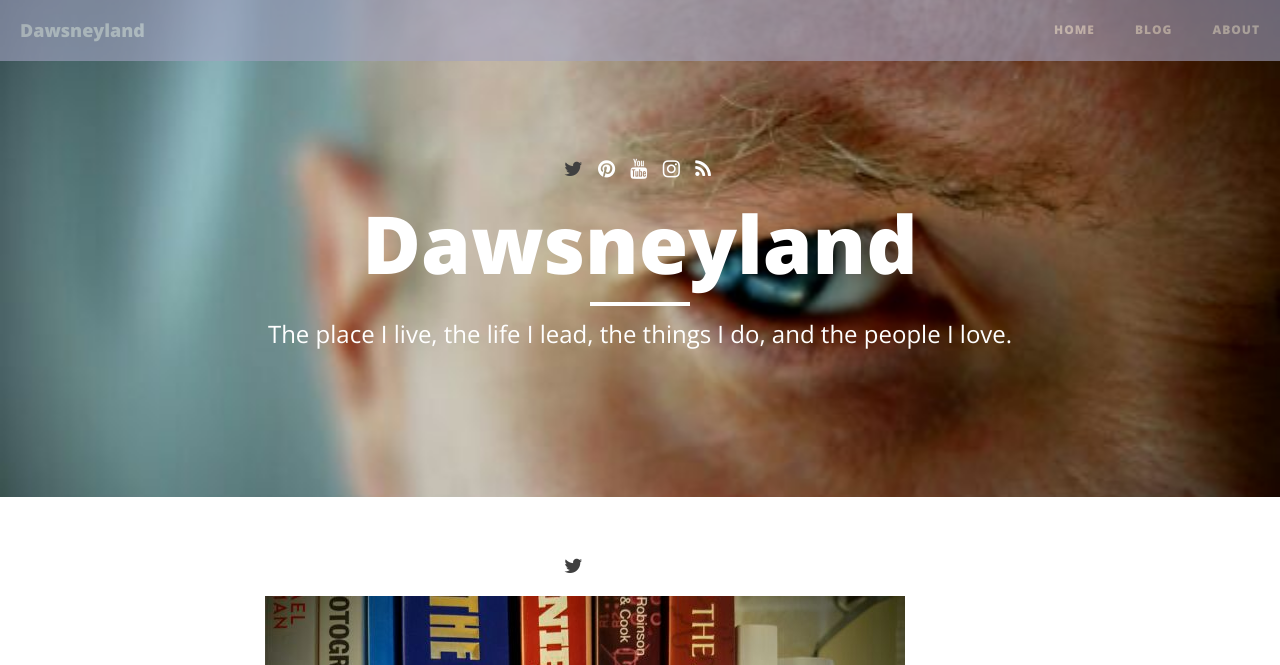
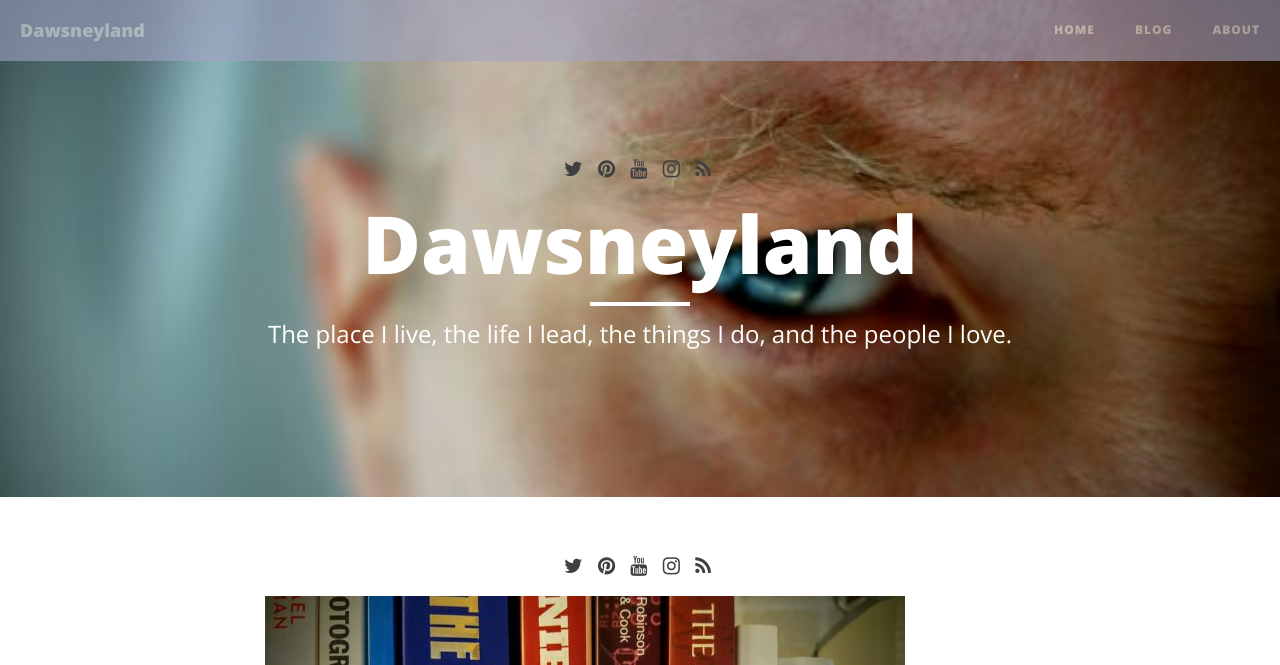
Before and after one commit to dawsneyland/formerdland, a Jekyll site: the page built from index.html, in a window 1280 px wide. Shown: the top 665 px of the page. Built offline with Jekyll 4.4.1, drawn with Linux system fonts in a browser that asks for light colours; nearby versions of some CDN libraries; the list of posts is cut into pages by our own code.

Commit message:
Update social.html

```diff
--- a/_includes/social.html
+++ b/_includes/social.html
@@ -1,7 +1,7 @@
 <ul class="list-inline text-centre social-contacts">
   <li><a href="http://twitter.com/dawsneyland"><i class="fa fa-twitter"></i></a></li>
-  <li><a href="http://pinterest.com/dawsneyland"><i class="fa fa-pinterest fa-inverse"></i></a></li>
-  <li><a href="http://youtube.com/dawsneyland"><i class="fa fa-youtube fa-inverse"></i></a></li>
-  <li><a href="http://instagram.com/dawsneyland"><i class="fa fa-instagram fa-inverse"></i></a></li>
-  <li><a href="/feed.xml"><i class="fa fa-rss fa-inverse"></i></a></li>
+  <li><a href="http://pinterest.com/dawsneyland"><i class="fa fa-pinterest"></i></a></li>
+  <li><a href="http://youtube.com/dawsneyland"><i class="fa fa-youtube"></i></a></li>
+  <li><a href="http://instagram.com/dawsneyland"><i class="fa fa-instagram"></i></a></li>
+  <li><a href="/feed.xml"><i class="fa fa-rss"></i></a></li>
 </ul>
```
